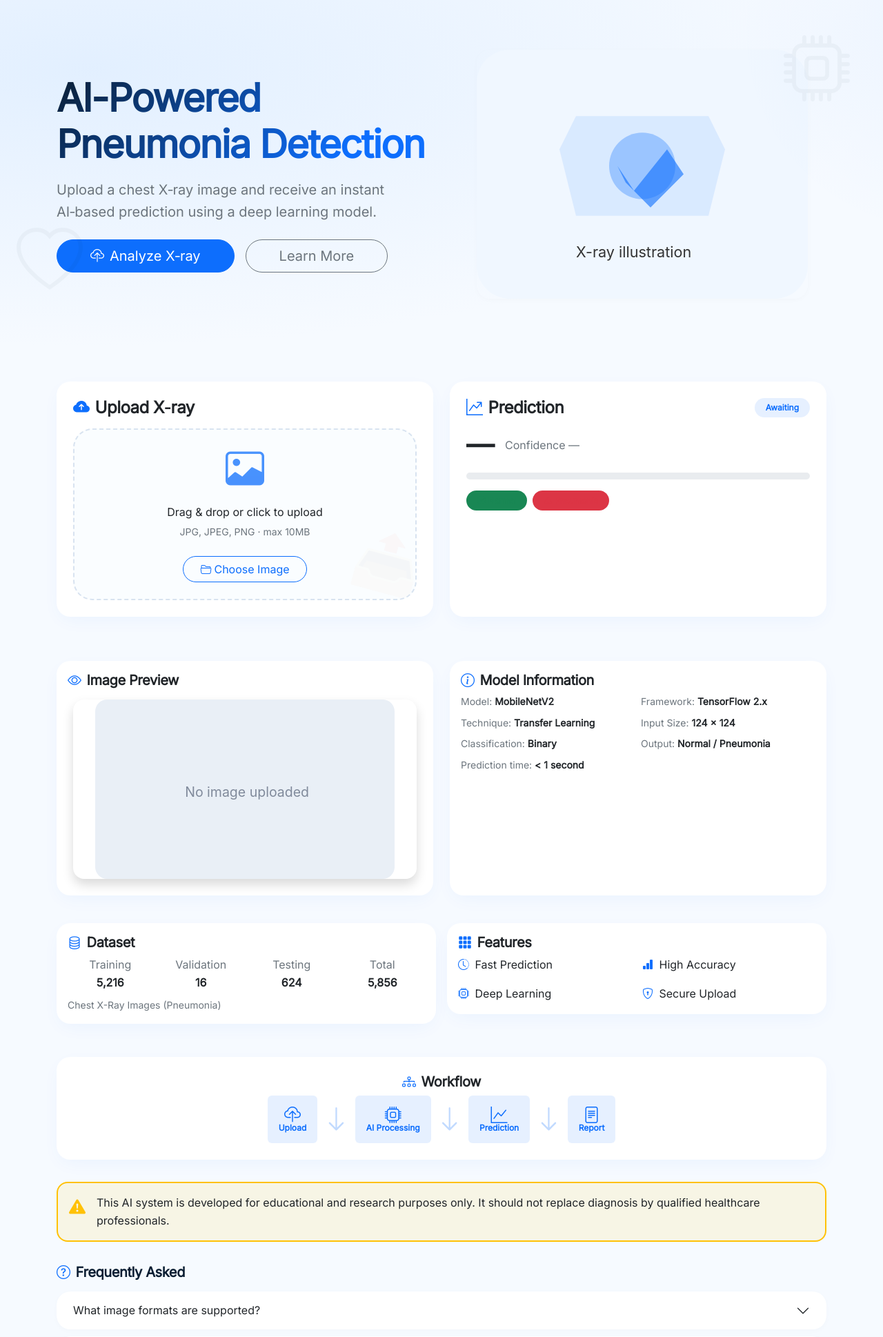
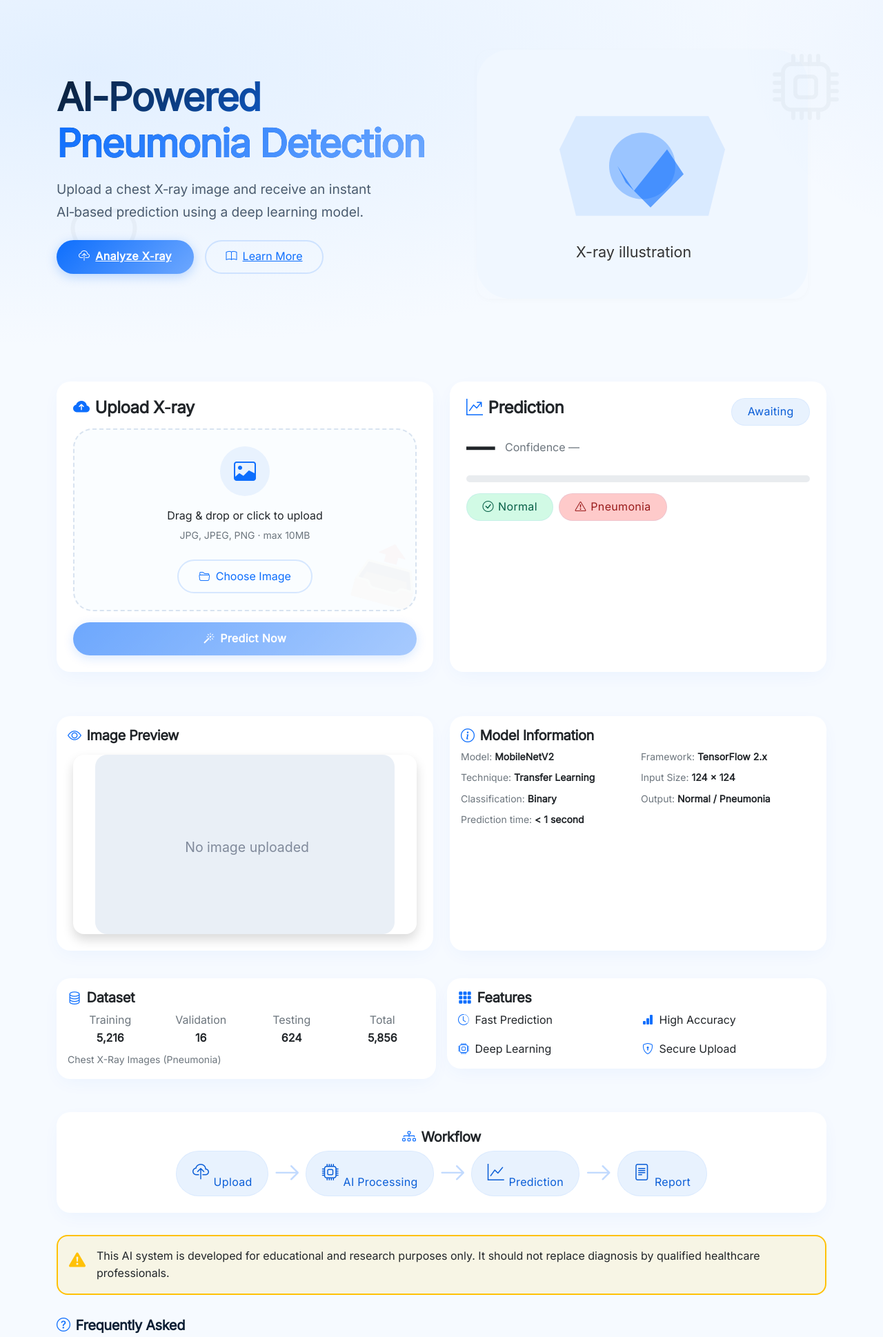
Before and after one commit to sumitkumar1233edeedad/lungvision-ai, a Django app: page / in a window 1280 px wide. Shown: the part 73-2011 px from the top of the page at 69% size. Run offline with Django 5.2, Linux system fonts and the light colour scheme.

Commit message:
Refactor home.html for improved UI and functionality
Updated hero section styles, button classes, and prediction logic.

```diff
--- a/templates/home.html
+++ b/templates/home.html
@@ -39,16 +39,21 @@
 
 <!-- Hero Section -->
 <section id="home" class="bg-gradient-hero py-5 position-relative overflow-hidden">
-  <div class="floating-icon top-0 end-0 me-5 mt-4"><i class="bi bi-cpu"></i></div>
-  <div class="floating-icon bottom-0 start-0 ms-4 mb-5"><i class="bi bi-heart"></i></div>
+  <div class="floating-icon floating-icon-1"><i class="bi bi-cpu"></i></div>
+  <div class="floating-icon floating-icon-2"><i class="bi bi-heart"></i></div>
   <div class="container py-md-4">
     <div class="row align-items-center g-5">
       <div class="col-lg-6">
-        <h1 class="display-4 fw-bold hero-heading">AI-Powered <br><span class="text-primary">Pneumonia Detection</span></h1>
-        <p class="fs-5 text-secondary mt-3">Upload a chest X‑ray image and receive an instant AI‑based prediction using a deep learning model.</p>
+        <h1 class="display-4 fw-bold hero-heading">AI-Powered <br><span class="gradient-text">Pneumonia Detection</span></h1>
+        <p class="hero-subheading mt-3">Upload a chest X‑ray image and receive an instant AI‑based prediction using a deep learning model.</p>
         <div class="d-flex flex-wrap gap-3 mt-4">
-          <a href="#upload" class="btn btn-primary btn-lg px-5 rounded-pill"><i class="bi bi-cloud-upload me-2"></i>Analyze X‑ray</a>
-          <a href="#about" class="btn btn-outline-secondary btn-lg px-5 rounded-pill">Learn More</a>
+          <!-- UPDATED: Using custom button classes -->
+          <a href="#upload" class="btn-primary-gradient btn-icon">
+            <i class="bi bi-cloud-upload"></i> Analyze X‑ray
+          </a>
+          <a href="#about" class="btn-outline-primary-soft btn-icon">
+            <i class="bi bi-book"></i> Learn More
+          </a>
         </div>
       </div>
       <div class="col-lg-6 text-center">
@@ -67,11 +72,16 @@
         <div class="card card-soft p-4 h-100">
           <h4 class="fw-semibold mb-3"><i class="bi bi-cloud-arrow-up-fill text-primary me-2"></i>Upload X‑ray</h4>
           <div class="upload-zone p-4 text-center" id="dropZone">
-            <i class="bi bi-image display-4 text-primary opacity-75"></i>
+            <div class="upload-icon-wrapper">
+              <i class="bi bi-image text-primary"></i>
+            </div>
             <p class="mt-3 mb-1 fw-medium">Drag & drop or click to upload</p>
             <p class="text-secondary small">JPG, JPEG, PNG · max 10MB</p>
             <input class="form-control d-none" type="file" id="imageInput" accept=".jpg,.jpeg,.png">
-            <button class="btn btn-outline-primary rounded-pill px-4 mt-2" id="chooseBtn"><i class="bi bi-folder2-open me-1"></i>Choose Image</button>
+            <!-- UPDATED: Using custom button class -->
+            <button class="btn-outline-primary-soft mt-2" id="chooseBtn">
+              <i class="bi bi-folder2-open me-1"></i> Choose Image
+            </button>
             <div id="previewContainer" class="mt-3 d-none">
               <img id="imagePreview" class="img-fluid rounded-4 shadow-sm" style="max-height: 200px;" alt="Preview">
               <div class="d-flex justify-content-between mt-2 small text-secondary">
@@ -85,6 +95,12 @@
             {% csrf_token %}
             {{ form.image }}
           </div>
+          <!-- UPDATED: Predict button with proper class -->
+          <div class="text-center mt-3">
+            <button class="btn-primary-gradient w-100" id="predictBtn" onclick="predictDisease()">
+              <i class="bi bi-magic me-2"></i> Predict Now
+            </button>
+          </div>
         </div>
       </div>
       <!-- Prediction Card -->
@@ -92,7 +108,7 @@
         <div class="card card-soft p-4 h-100">
           <div class="d-flex justify-content-between align-items-start">
             <h4 class="fw-semibold"><i class="bi bi-graph-up-arrow text-primary me-2"></i>Prediction</h4>
-            <span class="badge bg-primary bg-opacity-10 text-primary rounded-pill px-3 py-2" id="statusBadge">Awaiting</span>
+            <span class="badge-pill-custom" id="statusBadge">Awaiting</span>
           </div>
           <div class="mt-2">
             <div class="d-flex align-items-center gap-3">
@@ -100,11 +116,11 @@
               <span class="text-secondary" id="confidenceLabel">Confidence —</span>
             </div>
             <div class="progress mt-3" style="height: 10px; border-radius: 20px;">
-              <div class="progress-bar bg-primary progress-bar-animated" id="confidenceBar" role="progressbar" style="width: 0%;" aria-valuenow="0" aria-valuemin="0" aria-valuemax="100"></div>
+              <div class="progress-bar-animated" id="confidenceBar" role="progressbar" style="width: 0%;" aria-valuenow="0" aria-valuemin="0" aria-valuemax="100"></div>
             </div>
             <div class="mt-3 d-flex gap-2 flex-wrap">
-              <span class="badge bg-success bg-opacity-15 text-success rounded-pill px-3 py-2"><i class="bi bi-check-circle"></i> Normal</span>
-              <span class="badge bg-danger bg-opacity-15 text-danger rounded-pill px-3 py-2"><i class="bi bi-exclamation-triangle"></i> Pneumonia</span>
+              <span class="badge-success-soft badge-pill-custom"><i class="bi bi-check-circle"></i> Normal</span>
+              <span class="badge-danger-soft badge-pill-custom"><i class="bi bi-exclamation-triangle"></i> Pneumonia</span>
             </div>
             <!-- spinner simulation -->
             <div id="loadingSpinner" class="mt-3 d-none">
@@ -190,13 +206,13 @@
     <div class="card card-soft p-4 text-center">
       <h5 class="fw-semibold"><i class="bi bi-diagram-3 me-2 text-primary"></i>Workflow</h5>
       <div class="row align-items-center justify-content-center g-2">
-        <div class="col-auto"><span class="badge bg-primary bg-opacity-10 text-primary p-3"><i class="bi bi-cloud-upload fs-4"></i><br>Upload</span></div>
-        <div class="col-auto step-arrow"><i class="bi bi-arrow-down"></i></div>
-        <div class="col-auto"><span class="badge bg-primary bg-opacity-10 text-primary p-3"><i class="bi bi-cpu fs-4"></i><br>AI Processing</span></div>
-        <div class="col-auto step-arrow"><i class="bi bi-arrow-down"></i></div>
-        <div class="col-auto"><span class="badge bg-primary bg-opacity-10 text-primary p-3"><i class="bi bi-graph-up fs-4"></i><br>Prediction</span></div>
-        <div class="col-auto step-arrow"><i class="bi bi-arrow-down"></i></div>
-        <div class="col-auto"><span class="badge bg-primary bg-opacity-10 text-primary p-3"><i class="bi bi-file-text fs-4"></i><br>Report</span></div>
+        <div class="col-auto"><span class="badge-pill-custom"><i class="bi bi-cloud-upload fs-4"></i><br>Upload</span></div>
+        <div class="col-auto step-arrow"><i class="bi bi-arrow-right"></i></div>
+        <div class="col-auto"><span class="badge-pill-custom"><i class="bi bi-cpu fs-4"></i><br>AI Processing</span></div>
+        <div class="col-auto step-arrow"><i class="bi bi-arrow-right"></i></div>
+        <div class="col-auto"><span class="badge-pill-custom"><i class="bi bi-graph-up fs-4"></i><br>Prediction</span></div>
+        <div class="col-auto step-arrow"><i class="bi bi-arrow-right"></i></div>
+        <div class="col-auto"><span class="badge-pill-custom"><i class="bi bi-file-text fs-4"></i><br>Report</span></div>
       </div>
     </div>
   </div>
@@ -232,7 +248,7 @@
       <div class="d-flex justify-content-center gap-4 flex-wrap">
         <a href="https://github.com/sumitkumar1233edeedad" class="text-dark text-decoration-none"><i class="bi bi-github me-1"></i> GitHub</a>
         <a href="www.linkedin.com/in/sumit-kumar-ml" class="text-dark text-decoration-none"><i class="bi bi-linkedin me-1"></i> LinkedIn</a>
-        <a  href="mailto:sumitsohal963@gmail.com?subject=Contact%20from%20Portfolio&body=Hello%20Sumit,%0A%0AI%20would%20like%20to%20contact%20you." class="text-dark text-decoration-none"><i class="bi bi-envelope me-1"></i> Email</a>
+        <a href="mailto:sumitsohal963@gmail.com?subject=Contact%20from%20Portfolio&body=Hello%20Sumit,%0A%0AI%20would%20like%20to%20contact%20you." class="text-dark text-decoration-none"><i class="bi bi-envelope me-1"></i> Email</a>
       </div>
     </div>
   </div>
@@ -255,6 +271,7 @@
     const dropZone = document.getElementById('dropZone');
     const fileInput = document.getElementById('imageInput');
     const chooseBtn = document.getElementById('chooseBtn');
+    const predictBtn = document.getElementById('predictBtn');
     const previewContainer = document.getElementById('previewContainer');
     const imagePreview = document.getElementById('imagePreview');
     const fileName = document.getElementById('fileName');
@@ -268,8 +285,11 @@
     const statusBadge = document.getElementById('statusBadge');
     const loadingSpinner = document.getElementById('loadingSpinner');
 
+    let selectedFile = null;
+
     function handleFile(file) {
       if (!file) return;
+      selectedFile = file;
       const validTypes = ['image/jpeg', 'image/jpg', 'image/png'];
       if (!validTypes.includes(file.type)) {
         alert('Please upload a JPG, JPEG, or PNG image.');
@@ -288,28 +308,50 @@
         confidenceLabel.textContent = 'Confidence —';
         confidenceBar.style.width = '0%';
         statusBadge.textContent = 'Uploaded';
-        statusBadge.className = 'badge bg-primary bg-opacity-10 text-primary rounded-pill px-3 py-2';
-        // simulate prediction after short delay
+        statusBadge.className = 'badge-pill-custom';
+        // Enable predict button
+        predictBtn.disabled = false;
+      };
+      reader.readAsDataURL(file);
+    }
+
+    // Predict function
+    window.predictDisease = function() {
+      if (!selectedFile) {
+        alert('Please upload an image first.');
+        return;
+      }
+
+      // Set loading state
+      predictBtn.classList.add('loading');
+      predictBtn.disabled = true;
       loadingSpinner.classList.remove('d-none');
+      statusBadge.textContent = 'Processing...';
+      statusBadge.className = 'badge-pill-custom animate-pulse-soft';
+
+      // Simulate prediction (replace with actual API call)
       setTimeout(() => {
         loadingSpinner.classList.add('d-none');
-          // simulate result (random for demo)
+        predictBtn.classList.remove('loading');
+        predictBtn.disabled = false;
+
+        // Simulate result (random for demo)
         const isPneumonia = Math.random() > 0.5;
         const confidence = (70 + Math.random() * 28).toFixed(1);
         resultLabel.textContent = isPneumonia ? 'Pneumonia' : 'Normal';
         confidenceLabel.textContent = `Confidence ${confidence}%`;
         confidenceBar.style.width = confidence + '%';
+        confidenceBar.setAttribute('aria-valuenow', confidence);
+
         if (isPneumonia) {
-            statusBadge.textContent = 'Pneumonia';
-            statusBadge.className = 'badge bg-danger bg-opacity-15 text-danger rounded-pill px-3 py-2';
+          statusBadge.textContent = 'Pneumonia Detected';
+          statusBadge.className = 'badge-danger-soft badge-pill-custom';
         } else {
           statusBadge.textContent = 'Normal';
-            statusBadge.className = 'badge bg-success bg-opacity-15 text-success rounded-pill px-3 py-2';
+          statusBadge.className = 'badge-success-soft badge-pill-custom';
         }
       }, 1800);
     };
-      reader.readAsDataURL(file);
-    }
 
     // click to upload
     chooseBtn.addEventListener('click', () => fileInput.click());
@@ -318,7 +360,10 @@
     });
 
     // drag and drop
-    dropZone.addEventListener('dragover', (e) => { e.preventDefault(); dropZone.classList.add('dragover'); });
+    dropZone.addEventListener('dragover', (e) => {
+      e.preventDefault();
+      dropZone.classList.add('dragover');
+    });
     dropZone.addEventListener('dragleave', () => dropZone.classList.remove('dragover'));
     dropZone.addEventListener('drop', (e) => {
       e.preventDefault();
@@ -342,9 +387,10 @@
     // scroll to top
     document.getElementById('scrollTopBtn').addEventListener('click', () => window.scrollTo({top:0, behavior:'smooth'}));
 
-    // demo: use Django template vars if present (invisible)
-    // if {{ prediction }} is set, we could update UI, but for demo we keep simulation
-    // The Django tags are present but not rendered in static HTML, fine.
+    // Initialize - disable predict button until image is uploaded
+    if (predictBtn) {
+      predictBtn.disabled = true;
+    }
   })();
 </script>
 </body>
```
Lines whose indentation alone changed are shown as unchanged.
